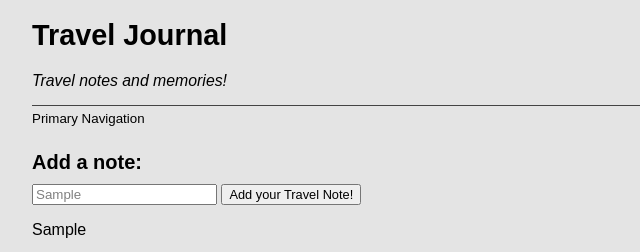
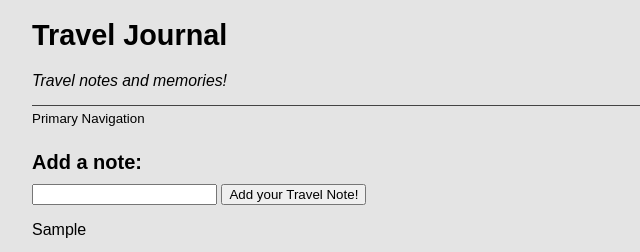
Before and after one commit to ellamckenney/COMP-324, a plain HTML site: page index.html in a window 1280 px wide. Both pictures are taken after typing "Sample" into the empty fields and a click on the button "Add your Travel Note!". Shown: the top 252 px of the page, 183-823 px from the left. Drawn offline with Linux system fonts and the light colour scheme; grey boxes are pictures that could not be loaded.

Commit message:
Update scripts

```diff
--- a/assets/scripts/travel.js
+++ b/assets/scripts/travel.js
@@ -16,10 +16,14 @@ function travelNotes() {
     let inputVal = inputNote.value;
     // create text node
     let nodeText = document.createTextNode(inputVal);
-    // append text to paragraph
-    p.appendChild(nodeText);
-    // append new paragraph and text to existing note output
-    noteOutput.appendChild(p);
+
+    if (inputVal != '') {
+      let noteText =document.createTextNode(inputVal)
+      p.appendChild(nodeText);
+      // append new paragraph and text to existing note output
+      noteOutput.appendChild(p);
+      inputNote.value='';
+    }
   });
 
 }
--- a/assets/styles/style.css
+++ b/assets/styles/style.css
@@ -46,7 +46,3 @@ footer {
 input {
   color: grey;
 }
-
-button {
-  font-size: 80%;
-}
```
